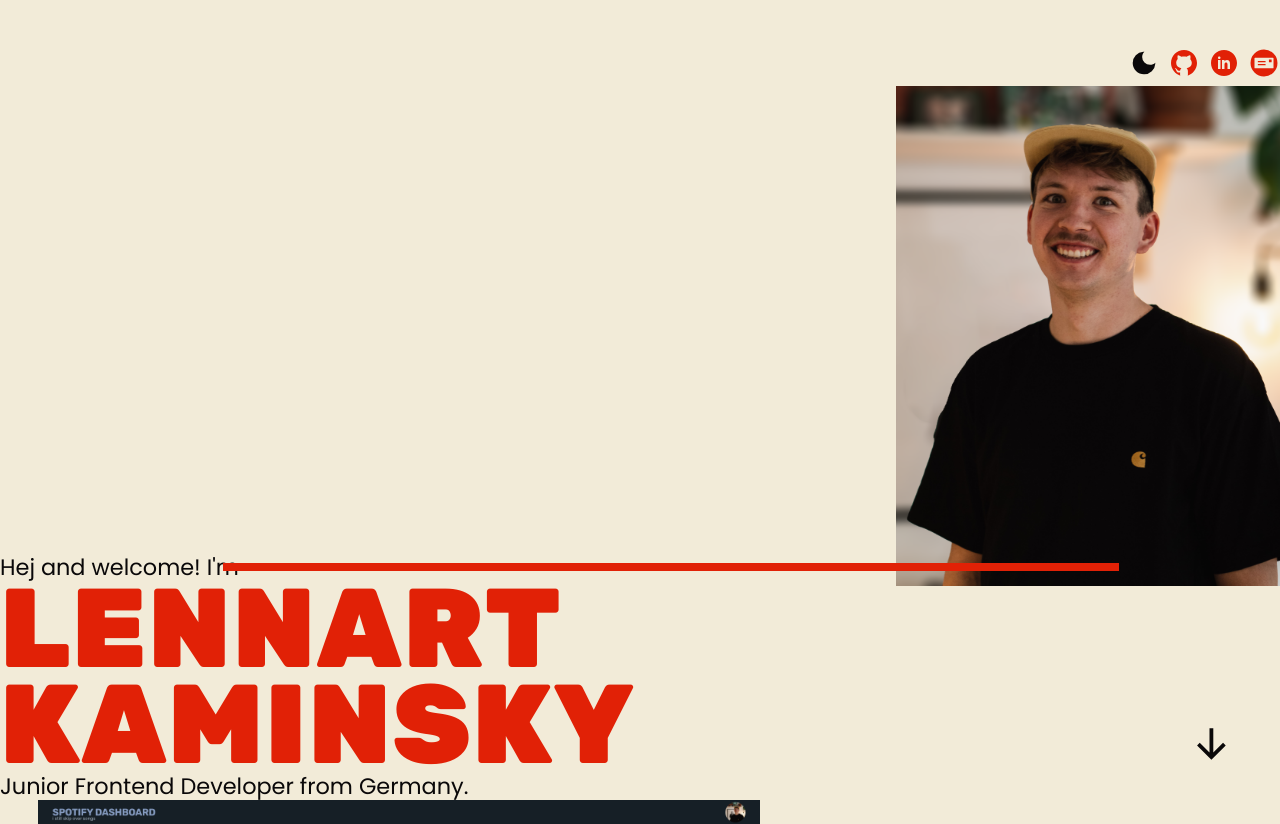
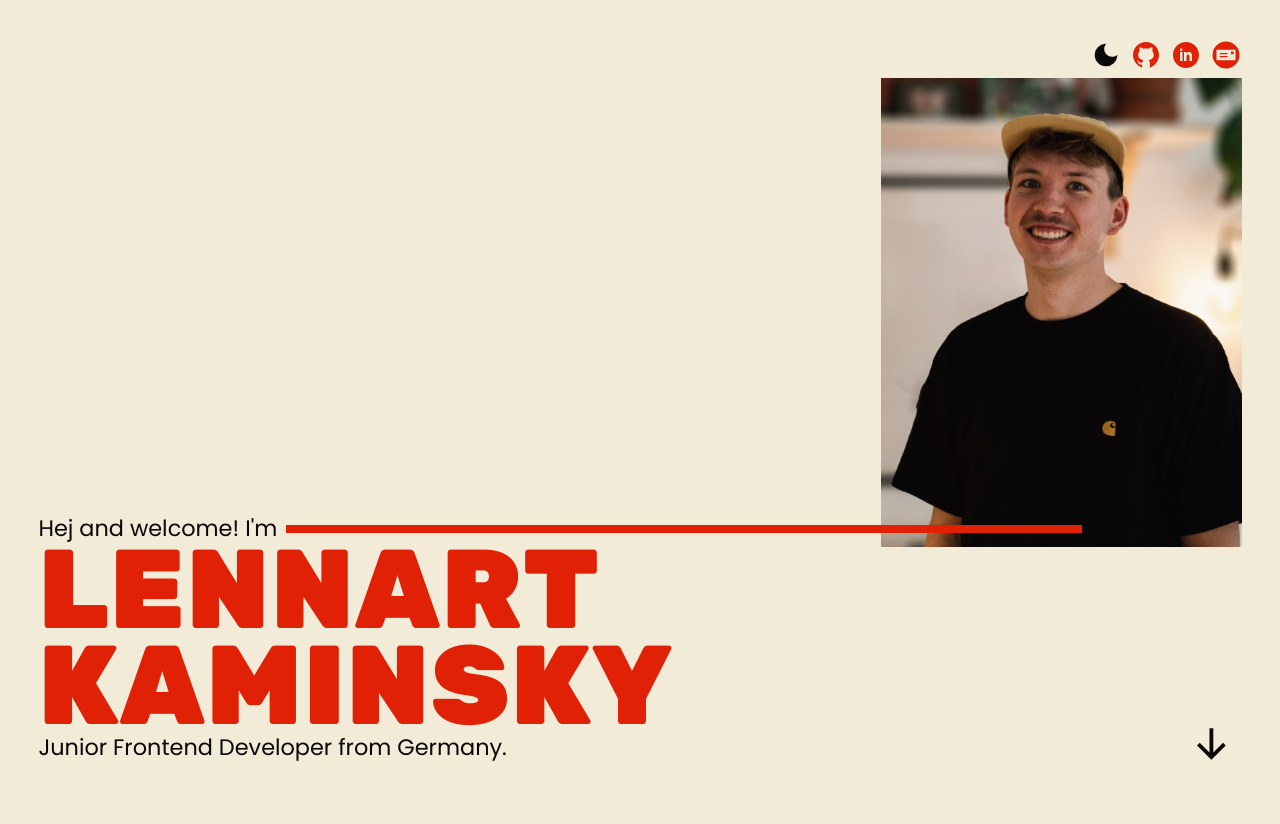
Before and after one commit to lennart-kaminsky/web-portfolio, a Next.js app: page / in a window 1280 px wide. Shown: the top 824 px of the page. Built offline with nearby package versions, Linux system fonts and the light colour scheme.

Commit message:
arrow absolute

```diff
--- a/components/heroSection.js
+++ b/components/heroSection.js
@@ -157,7 +157,9 @@ export default function HeroSection() {
 }
 
 const HeroSectionStyled = styled.section`
+  //for weird auto scroll on chrome mobile on page load
   overflow-anchor: none;
+
   height: 95vh;
   display: grid;
   grid-template-columns: 1fr;
@@ -266,10 +268,10 @@ const LineStyled = styled(motion.div)`
 `;
 
 const ScrollDownIconStyled = styled(Icon)`
-  align-self: flex-end;
-  @media screen and (orientation: landscape) {
-    position: absolute;
-    bottom: 3%;
-    right: 3%;
-  }
+  /* align-self: flex-end;
+  @media screen and (orientation: landscape) { */
+  position: absolute;
+  bottom: 3%;
+  right: 3%;
+  /* } */
 `;
--- a/styles/globalsstyles.js
+++ b/styles/globalsstyles.js
@@ -66,8 +66,13 @@ body {
     transition: background-color 2s, color 2s;
 }
 
+main {
+  padding-bottom: 5rem;
+}
+
 section {
-  /* padding: 3%; */
+  padding: 3%;
+  margin-bottom: 5rem;
 }
 
 svg {
```
